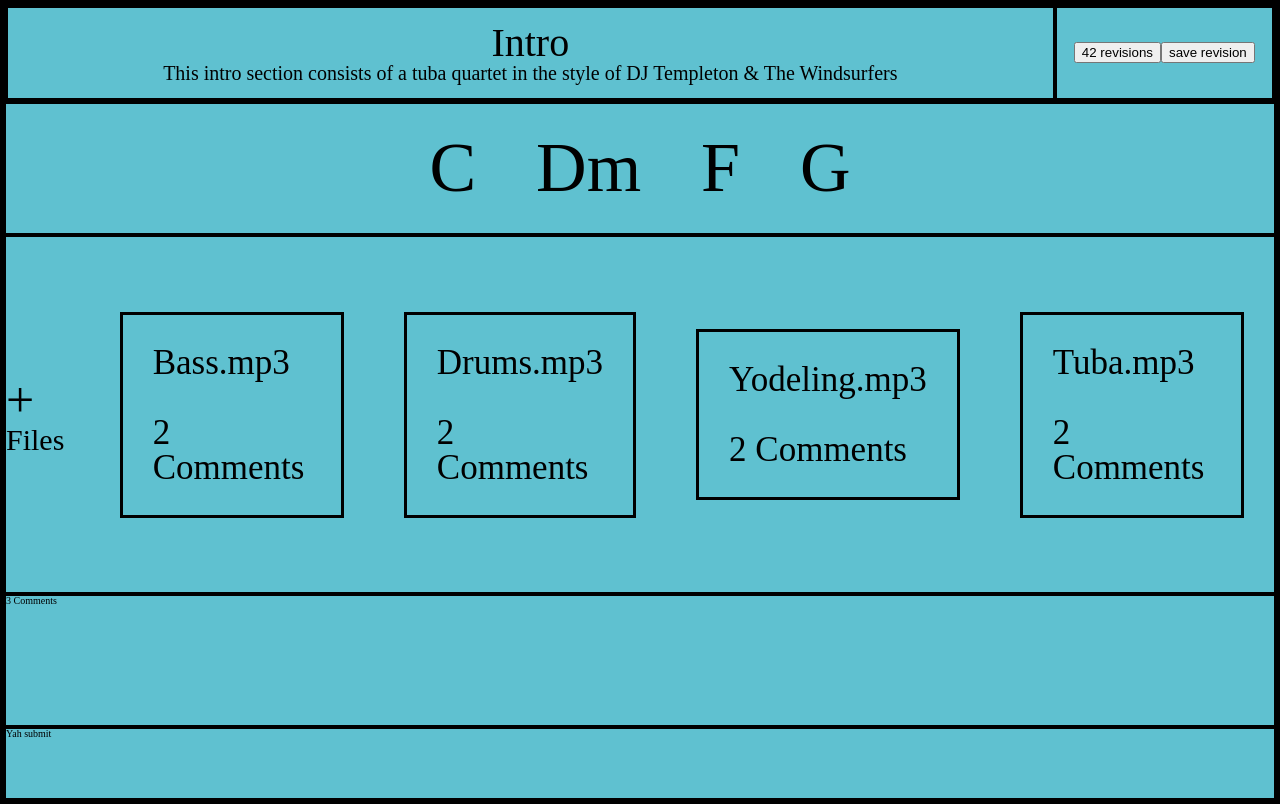
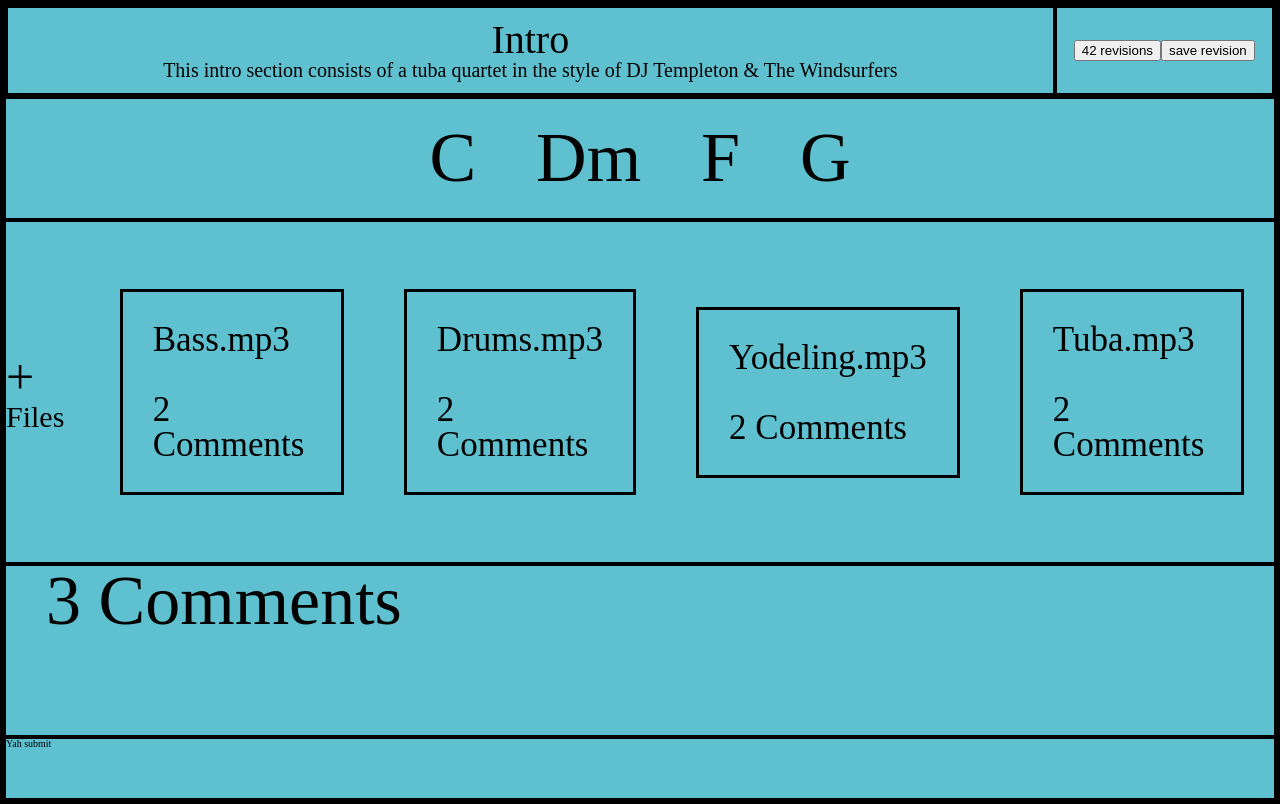
Before and after one commit to jamtools/section-view, a React (Create React App) app: page / in a window 1280 px wide. Built offline with nearby package versions, Linux system fonts and the light colour scheme.

Commit message:
Start writing styles for .comments

```diff
--- a/src/App.tsx
+++ b/src/App.tsx
@@ -24,14 +24,13 @@ function App() {
       </div>
       <div className="files">
         <span>+ Files</span>
-
           <div>Bass.mp3 <br></br> <br></br> 2 Comments</div>
           <div>Drums.mp3 <br></br> <br></br> 2 Comments</div>
           <div>Yodeling.mp3 <br></br> <br></br> 2 Comments  </div>
           <div>Tuba.mp3 <br></br> <br></br> 2 Comments  </div>
       </div>
       <div className="comments">
-        3 Comments
+        <span>3 Comments</span>
       </div>
       <div className="submit"> Yah submit </div>
     </div>
--- a/src/SectionView.css
+++ b/src/SectionView.css
@@ -160,6 +160,18 @@ display: flex;
 }
 
 
+/* STLYES FOR COMMENTS */
+
+
+.comments {
+  flex-grow: 4;
+}
+
+
+.comments span {
+  font-size: 7rem;
+  padding: 4rem;
+}
 
 
 
@@ -167,9 +179,8 @@ display: flex;
 
 
 
-.comments {
-  flex-grow: 4;
-}
+
+
 
 .submit {
   flex-grow: 2;
```
